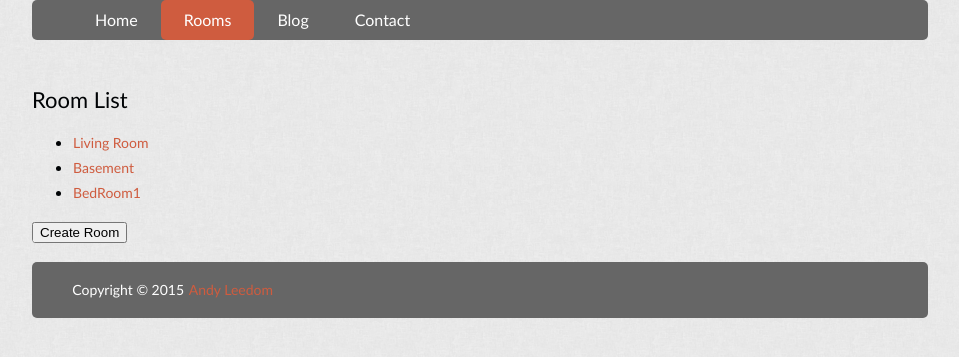
After one commit to aleedom/homeautomation, a Django app: page /rooms in a window 1280 px wide. The commit adds this page. Shown: the top 357 px of the page, without its empty margins (160-1119 px from the left). Run offline with Django 3.2, Linux system fonts and the light colour scheme; data comes from the database, SQL or seed files in the repository; both versions use the stored data as it was after the commit.

Commit message:
Room implementation working

```diff
--- a/main/models.py
+++ b/main/models.py
@@ -4,17 +4,17 @@ from django.db import models
 class Room(models.Model):
 	name = models.CharField(max_length=50)
         #historical high and low temps
-        temperature_high = models.OneToOneField('Temperature', null=True, default=None, related_name='+')
-        temperature_low = models.OneToOneField('Temperature', null=True, default=None, related_name='+')
+        temperature_high = models.OneToOneField('Temperature',blank=True ,null=True, default=None, related_name='+')
+        temperature_low = models.OneToOneField('Temperature',blank=True, null=True, default=None, related_name='+')
         #current temperature
-        temperature_current = models.OneToOneField('Temperature', null=True, default=None, related_name='+')
+        temperature_current = models.OneToOneField('Temperature',blank=True, null=True, default=None, related_name='+')
 
+        sensor = models.ForeignKey('Tsensor',blank=True, null=True, default=None)
         def _unicode__(self):
             return self.name
 
 class Tsensor(models.Model):
 	serial = models.CharField(max_length=14,primary_key=True)
-        room = models.ForeignKey('Room', null=True, default=None)
 
         def __unicode__(self):
             return self.serial
--- a/main/templates/main/base.html
+++ b/main/templates/main/base.html
@@ -14,12 +14,14 @@
 <body class="body">
 
 	<header class="mainHeader">
+		{% block main-nav %}
 		<nav><ul>
-			<li class="active"><a href="#">Home</a></li>
-			<li><a href="#">Rooms</a></li>
+			<li class="active"><a href="/">Home</a></li>
+			<li><a href="/rooms">Rooms</a></li>
 			<li><a href="#">Blog</a></li>
 			<li><a href="#">Contact</a></li>
 		</ul></nav>
+		{% endblock %}
 	</header>
 
 	<div class="mainContent">
--- a/main/templates/main/index.html
+++ b/main/templates/main/index.html
@@ -1 +1,4 @@
 {% extends "main/base.html" %}
+{% block content %}
+<h1> HOME </h1>
+{% endblock %}
--- /dev/null
+++ b/main/templates/main/room_list.html
@@ -0,0 +1,21 @@
+{% extends "main/base.html" %}
+{% block main-nav %}
+<nav> <ul>
+	<li><a href="/">Home</a></li>
+	<li class="active"><a href="/rooms">Rooms</a></li>
+	<li><a href="/">Blog</a></li>
+	<li><a href="/">Contact</a></li>
+{% endblock %}
+{% block content %}
+<h2>Room List</h2>
+{% if room_list %}
+	<ul>
+	{% for room in room_list %}
+	<li><a href="/rooms/{{ room.id }}">{{ room.name }}</a></li>
+	{% endfor %}
+	</ul>
+{% else %}
+	<p>No Rooms have been created yet.</p>
+{% endif %}
+<button type="button" onclick="location.href='/rooms/create'">Create Room</button>
+{% endblock %}
--- a/main/templates/main/sensor_detail.html
+++ b/main/templates/main/sensor_detail.html
@@ -1,3 +1,6 @@
+{% extends "main/base.html" %}
+
+{% block content %}
 {% if temp_list %}
 
 	{% for temp in temp_list %}
@@ -7,3 +10,4 @@
 {% else %}
 	<p>No temperatures are available</p>
 {% endif %}
+{% endblock %}
--- a/main/templates/main/sensor_list.html
+++ b/main/templates/main/sensor_list.html
@@ -1,9 +1,13 @@
+{% extends "main/base.html" %}
+
+{% block content %}
 {% if sensor_list %}
 	<ul>
 	{% for sensor in sensor_list %}
-	<li><a href="/main/sensors/{{ sensor.serial }}">{{ sensor.serial }}</a></li>
+	<li><a href="/sensors/{{ sensor.serial }}">{{ sensor.serial }}</a></li>
 	{% endfor %}
 	</ul>
 {% else %}
 	<p>No sensors are available</p>
 {% endif %}
+{% endblock %}
--- a/main/urls.py
+++ b/main/urls.py
@@ -3,8 +3,15 @@ from django.conf.urls import patterns, url
 urlpatterns = patterns('main.views',
                 #homepage
                 url(r'^$', 'index', name='index'),
-		#ex: /sensorsi
-		url(r'^sensors$', 'list_sensors', name='list_sensors'),
-		#ex /main/sensors/28-23434
-		url(r'^sensors/(?P<serial>[\w{}.-]{1,15})$', 'detail_sensors',name='detail_sensors'),
+
+                #room urls
+                url(r'^rooms$', 'room_list', name='room_list'),
+                url(r'^rooms/create$', 'room_create', name='room_create'),
+                url(r'^rooms/(?P<id>[0-9]+)$', 'room_detail', name='room_detail'),
+                url(r'^rooms/(?P<id>[0-9]+)/modify$', 'room_modify', name='room_modify'),
+                url(r'^rooms/(?P<id>[0-9]+)/delete$', 'room_delete', name='room_delete'),
+
+                #sensorurls
+		url(r'^sensors$', 'sensor_list', name='sensor_list'),
+		url(r'^sensors/(?P<serial>[\w{}.-]{1,16})$', 'sensor_detail',name='sensor_detail'),
 )
--- a/main/views.py
+++ b/main/views.py
@@ -1,20 +1,84 @@
-from django.shortcuts import render
-
+from django.shortcuts import *
+from django.template import RequestContext
 from django.http import HttpResponse
 
 from main.models import *
+from main.forms import *
+
 
 def index(request):
     context = {'name':'Andy'}
     return render(request, 'main/index.html',context)
 
-def list_sensors(request):
+def room_list(request):
+    room_list = Room.objects.all()
+    context = {'room_list': room_list}
+    return render(request, 'main/room_list.html', context)
+
+def room_detail(request,id):
+        room = get_object_or_404(Room,id=id)
+        context = {}
+        context['room_name'] = room.name
+        context['id'] = id
+        if room.temperature_high:
+            context['temp_high'] = room.temperature_high.temperature
+            context['temp_high_time'] = room.temperature_high.timestamp
+        else:
+            context['temp_high'] = "Highest temperature not available"
+
+        if room.temperature_low:
+            context['temp_low'] = room.temperature_low.temperature
+            context['temp_low_time'] = room.temperature_low.timestamp
+        else:
+            context['temp_low'] = "Lowest temperature not available"
+
+        if room.temperature_current:
+            context['temp_current'] = room.temperature_current.temperature
+            context['temp_current_time'] = room.temperature_current.timestamp
+        else:
+            context['temp_current'] = "Current temperature not available"
+
+        if room.sensor:
+            context['sensor_id'] = room.sensor.serial
+        else:
+            context['sensor_id'] = "There is no temperature sensor associated with this room"
+        return render(request, 'main/room_detail.html',context)
+
+def room_create(request):
+    if request.method == "POST":
+
+        form = RoomForm(request.POST)
+        if(form.is_valid()):
+            form.save()
+            print(request.POST['name'])
+            return redirect('/rooms')
+    else:
+        form = RoomForm()
+        return render_to_response('main/room_create.html',
+                {'form':form},
+                context_instance=RequestContext(request))
+
+def room_modify(request,id):
+    instance = get_object_or_404(Room, id=id)
+    form = RoomForm(request.POST or None, instance=instance)
+    if form.is_valid():
+        form.save()
+        return redirect('main.views.room_detail',id)
+
+    return render_to_response('main/room_modify.html',
+            {'form':form, 'id':id},
+        context_instance=RequestContext(request))
+
+def room_delete(request,id):
+    instance = get_object_or_404(Room, id=id).delete()
+    return redirect('main.views.room_list')
+
+def sensor_list(request):
 	sensor_list = Tsensor.objects.all()
 	context = {'sensor_list': sensor_list}
 	return render(request, 'main/sensor_list.html', context)
 
-
-def detail_sensors(request, serial):
+def sensor_detail(request, serial):
 	temp_list = Temperature.objects.filter(serial=serial)
 	context = {'temp_list':temp_list}
 	return render(request, 'main/sensor_detail.html', context)
```
Also changed, not shown: main/forms.py (added, +8 -0 lines), main/templates/main/room_create.html (added, +14 -0 lines), main/templates/main/room_detail.html (added, +11 -0 lines), main/templates/main/room_modify.html (added, +14 -0 lines), db.sqlite3, main/migrations/0005_auto_20150404_0113.py (added), main/migrations/0006_auto_20150404_0128.py (added), main/migrations/0007_auto_20150404_0129.py (added).
